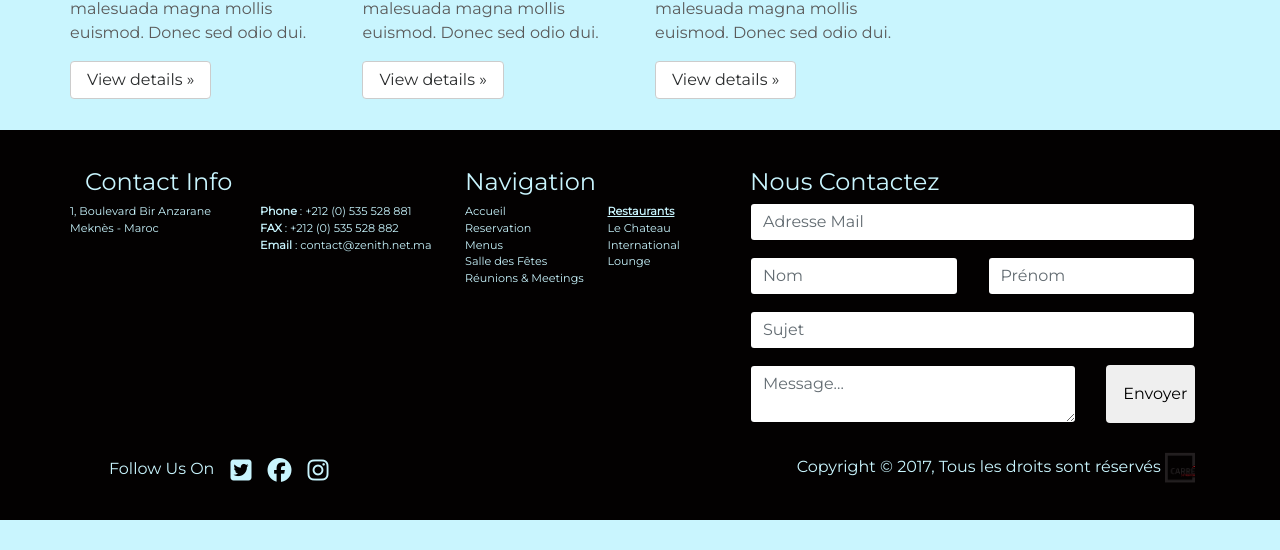
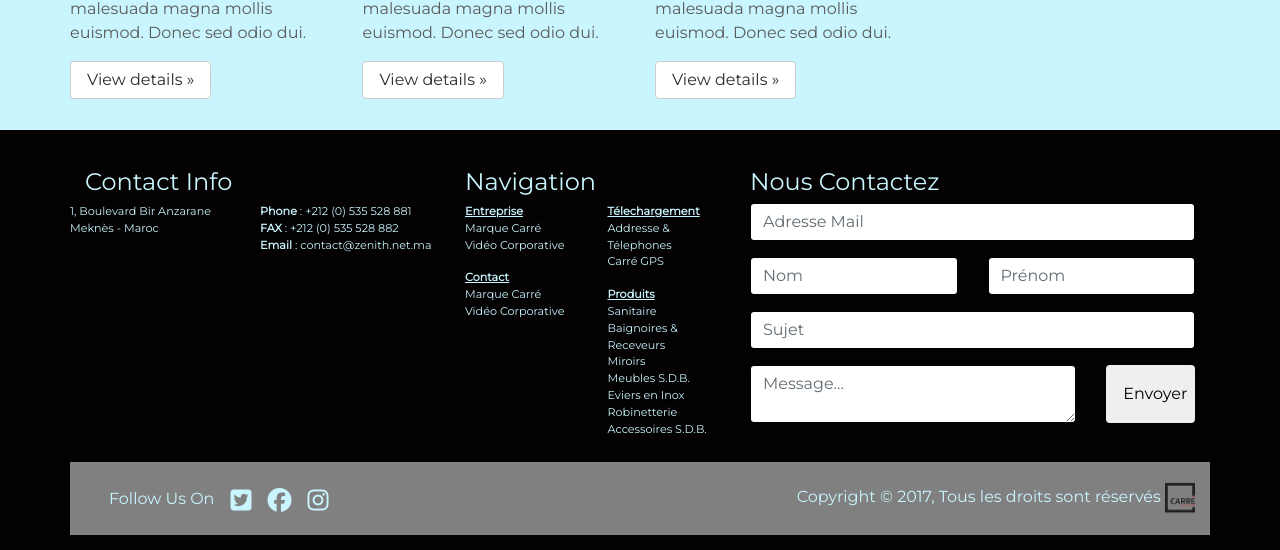
Before and after one commit to ThranduilUrM0m/Carre_Project, a Django app: page /carre_app/ in a window 1280 px wide. Shown: the part 1380-1930 px from the top of the page. Before the commit the page ends 1900 px from the top, so only its background shows below. Run offline with Django 3.2, Linux system fonts and the light colour scheme; some libraries are stand-ins or nearby versions; some web fonts are replaced.

Commit message:
home page done

```diff
--- a/carre_website/carre_app/static/carre_app/css/main.css
+++ b/carre_website/carre_app/static/carre_app/css/main.css
@@ -255,22 +310,23 @@ body .container-fluid {
   padding-top: 0.5em;
   border-top: 0.1em solid rgba(225, 220, 226, 0);
   color: #c9f5fe;
+  background-color: rgba(255, 255, 255, 0.5);
 }
-/* line 58, ../sass/_footer.scss */
+/* line 59, ../sass/_footer.scss */
 .footer .container #bottom_footer i {
   font-size: 1.5em;
   color: #c9f5fe;
 }
-/* line 62, ../sass/_footer.scss */
+/* line 63, ../sass/_footer.scss */
 .footer .container #bottom_footer label {
   font-size: 1em;
   color: #c9f5fe;
 }
-/* line 67, ../sass/_footer.scss */
+/* line 68, ../sass/_footer.scss */
 .footer .container #bottom_footer #copyright img {
   width: 30px;
 }
-/* line 70, ../sass/_footer.scss */
+/* line 71, ../sass/_footer.scss */
 .footer .container #bottom_footer #copyright span {
   float: right;
   margin: 0.5em auto;
--- a/carre_website/carre_app/static/carre_app/js/app.js
+++ b/carre_website/carre_app/static/carre_app/js/app.js
@@ -1,2 +1,99 @@
 var total_height = document.documentElement.clientHeight - ($('.header').height());
 $('.first_section').height(total_height);
+
+function doSomething() {
+    $('.s_x').html($('.carousel-item.active img').attr('alt')+' 2017');
+}
+
+setInterval(doSomething, 1); // Time in milliseconds
+
+String.prototype.replaceAt=function(index, replacement) {
+    return this.substr(0, index) + replacement+ this.substr(index + replacement.length);
+}
+$('.overlay_nav').hide();
+$('.header .nav-item').hover(
+  function() {
+	var categorie_name = $(this).find("span").html();
+	if(categorie_name === 'Sanitaire'){
+		$('.overlay_nav img').attr('src', $('.overlay_nav img').attr('src').replaceAt(26,"1"));
+		$('.overlay_nav ul').empty();
+		$('.overlay_nav ul').append('<li><h2>Collection</h2></li>');
+		$('.overlay_nav ul').append('<li>Vasque</li>');
+		$('.overlay_nav ul').append('<li>Lavabo</li>');
+		$('.overlay_nav ul').append('<li>Bloc</li>');
+		$('.overlay_nav ul').append('<li>Bidet</li>');
+	}
+	else if(categorie_name === 'Baignoires &amp; Receveurs'){
+		$('.overlay_nav img').attr('src', $('.overlay_nav img').attr('src').replaceAt(26,"2"));
+		$('.overlay_nav ul').empty();
+		$('.overlay_nav ul').append('<li><h2>Collection</h2></li>');
+		$('.overlay_nav ul').append('<li>Baignoires</li>');
+		$('.overlay_nav ul').append('<li>Receveurs</li>');
+	}
+	else if(categorie_name === 'Miroirs'){
+		$('.overlay_nav img').attr('src', $('.overlay_nav img').attr('src').replaceAt(26,"3"));
+		$('.overlay_nav ul').empty();
+		$('.overlay_nav ul').append('<li><h2>Collection</h2></li>');
+		$('.overlay_nav ul').append('<li>Standard</li>');
+		$('.overlay_nav ul').append('<li>Avec Lampe</li>');
+		$('.overlay_nav ul').append('<li>Avec LED</li>');
+		$('.overlay_nav ul').append('<li>Ovale</li>');
+		$('.overlay_nav ul').append('<li>Carré</li>');
+	}
+	else if(categorie_name === 'Meubles S.D.B.'){
+		$('.overlay_nav img').attr('src', $('.overlay_nav img').attr('src').replaceAt(26,"4"));
+		$('.overlay_nav ul').empty();
+		$('.overlay_nav ul').append('<li><h2>Collection</h2></li>');
+		$('.overlay_nav ul').append('<li>DINAR</li>');
+		$('.overlay_nav ul').append('<li>LUNA</li>');
+		$('.overlay_nav ul').append('<li>MARMARA</li>');
+		$('.overlay_nav ul').append('<li>MARS</li>');
+		$('.overlay_nav ul').append('<li>MILAS</li>');
+		$('.overlay_nav ul').append('<li>SAMBA</li>');
+		$('.overlay_nav ul').append('<li>SOMA</li>');
+		$('.overlay_nav ul').append('<li>VALS</li>');
+	}
+	else if(categorie_name === 'Eviers en Inox'){
+		$('.overlay_nav img').attr('src', $('.overlay_nav img').attr('src').replaceAt(26,"5"));
+		$('.overlay_nav ul').empty();
+		$('.overlay_nav ul').append('<li><h2>Collection</h2></li>');
+		$('.overlay_nav ul').append('<li>Simple</li>');
+		$('.overlay_nav ul').append('<li>Double</li>');
+		$('.overlay_nav ul').append('<li>Circulaire</li>');
+	}
+	else if(categorie_name === 'Robinetterie'){
+		$('.overlay_nav img').attr('src', $('.overlay_nav img').attr('src').replaceAt(26,"6"));
+		$('.overlay_nav ul').empty();
+		$('.overlay_nav ul').append('<li><h2>Collection</h2></li>');
+		$('.overlay_nav ul').append('<li>Mitigeur</li>');
+		$('.overlay_nav ul').append('<li>Robinet</li>');
+		$('.overlay_nav ul').append('<li>Poussoir</li>');
+		$('.overlay_nav ul').append('<li>Siphon</li>');
+		$('.overlay_nav ul').append('<li>Colonne</li>');
+		$('.overlay_nav ul').append('<li>Pomme</li>');
+	}
+	else if(categorie_name === 'Accessoires S.D.B.'){
+		$('.overlay_nav img').attr('src', $('.overlay_nav img').attr('src').replaceAt(26,"7"));
+		$('.overlay_nav ul').empty();
+		$('.overlay_nav ul').append('<li><h2>Collection</h2></li>');
+		$('.overlay_nav ul').append('<li>Titanic</li>');
+		$('.overlay_nav ul').append('<li>Flora</li>');
+		$('.overlay_nav ul').append('<li>DE LUXE</li>');
+		$('.overlay_nav ul').append('<li>ELEGANCE</li>');
+		$('.overlay_nav ul').append('<li>KUMRU</li>');
+		$('.overlay_nav ul').append('<li>TEGRA</li>');
+		$('.overlay_nav ul').append('<li>Autre</li>');
+	}
+	$('.overlay_nav').show();
+  }, function() {
+	$('.overlay_nav').hide();
+  }
+);
+
+$('.overlay_nav').hover(
+  function() {
+	$(this).show();
+  }, function() {
+	$(this).hide();
+  }
+);
--- a/carre_website/carre_app/static/carre_app/sass/_footer.scss
+++ b/carre_website/carre_app/static/carre_app/sass/_footer.scss
@@ -55,6 +55,7 @@
 			padding-top: 0.5em;
 			border-top: 0.1em solid $bg-color-rgba;
 			color: $bg-color;
+			background-color: rgba(255, 255, 255, 0.5);
 			i{
 				font-size: 1.5em;
 				color: $bg-color;
--- a/carre_website/carre_app/static/carre_app/sass/main.scss
+++ b/carre_website/carre_app/static/carre_app/sass/main.scss
@@ -1,6 +1,7 @@
 $font-stack: 'Montserrat', sans-serif;
 $bg-color: #c9f5fe;
-$bg-color-rgba: rgba(225, 220, 226, 0.2);
+$bg-color-rgba: rgba(225, 220, 226, .2);
+$bg-color-black-rgba: rgba(3, 1, 1, .8);
 $bg-color-black: #030101;
 
 body * {
--- a/carre_website/carre_app/templates/carre_app/index_home.html
+++ b/carre_website/carre_app/templates/carre_app/index_home.html
@@ -59,7 +59,6 @@
 									<div class="dropdown-menu">
 										<a class="dropdown-item" href="#"><span>Adresses Et Télephones</span></a>
 										<a class="dropdown-item" href="#"><span>Carré GPS</span></a>
-										<a class="dropdown-item" href="#"><span>Contactez-Nous !</span></a>
 									</div>
 								</li>
 						    </ul>
@@ -135,11 +134,6 @@
 								</li>
 								<li class="nav-item">
 									<a type="button" class="btn  nav-link" href="#">
-										<span>Eviers en Inox</span>
-									</a>
-								</li>
-								<li class="nav-item">
-									<a type="button" class="btn  nav-link" href="#">
 										<span>Robinetterie</span>
 									</a>
 								</li>
@@ -161,14 +155,36 @@
 					<div id="carouselExampleSlidesOnly" class="carousel slide" data-ride="carousel">
 						<div class="carousel-inner" role="listbox">
 						    <div class="carousel-item active">
-					      <img class="d-block img-fluid" src="..." alt="First slide">
+						      <img class="d-block" src="{% static 'carre_app/media/s_1.png' %}" alt="Sanitaire">
 						    </div>
 						    <div class="carousel-item">
-					      <img class="d-block img-fluid" src="..." alt="Second slide">
+						      <img class="d-block" src="{% static 'carre_app/media/s_2.png' %}" alt="Baignoires & Receveurs">
 						    </div>
 						    <div class="carousel-item">
-					      <img class="d-block img-fluid" src="..." alt="Third slide">
+						      <img class="d-block" src="{% static 'carre_app/media/s_3.png' %}" alt="Miroirs">
 						    </div>
+						    <div class="carousel-item">
+						      <img class="d-block" src="{% static 'carre_app/media/s_4.png' %}" alt="Meubles S.D.B.">
+						    </div>
+						    <div class="carousel-item">
+						      <img class="d-block" src="{% static 'carre_app/media/s_5.png' %}" alt="Eviers en Inox">
+						    </div>
+						    <div class="carousel-item">
+						      <img class="d-block" src="{% static 'carre_app/media/s_6.png' %}" alt="Robinetterie">
+						    </div>
+						    <div class="carousel-item">
+						      <img class="d-block" src="{% static 'carre_app/media/s_7.png' %}" alt="Accessoires S.D.B.">
+						    </div>
+							<div class="overlay_nav">
+								<img class="overlay_nav_element" src="{% static 'carre_app/media/s_1.png' %}">
+								<ul class="overlay_nav_element">
+									<li><h2>Collection</h2></li>
+								</ul>
+							</div>
+						</div>
+						<div class="overlay">
+						    <div class="text">Nouveautés</div>
+						    <div class="s_x"></div>
 						</div>
 					</div>
 				</div>
@@ -256,19 +272,31 @@
 							<div class="row">
 								<div id="first_navigation_column" class="col-6 col-sm-6 col-md-6 col-lg-6 col-xl-6">
 									<ul>
-										<li><a href="#">Accueil</a></li>
-										<li><a href="#">Reservation</a></li>
-										<li><a href="#">Menus</a></li>
-										<li><a href="#">Salle des Fêtes</a></li>
-										<li><a href="#">Réunions & Meetings</a></li>
+										<li><u><strong>Entreprise</strong></u></li>
+										<li><a href="#">Marque Carré</a></li>
+										<li><a href="#">Vidéo Corporative</a></li>
+									</ul>
+									<ul>
+										<li><u><strong>Contact</strong></u></li>
+										<li><a href="#">Marque Carré</a></li>
+										<li><a href="#">Vidéo Corporative</a></li>
 									</ul>
 								</div>
 								<div class="col-6 col-sm-6 col-md-6 col-lg-6 col-xl-6">
 									<ul>
-										<li><u><strong>Restaurants</strong></u></li>
-										<li><a href="#">Le Chateau</a></li>
-										<li><a href="#">International</a></li>
-										<li><a href="#">Lounge</a></li>
+										<li><u><strong>Télechargement</strong></u></li>
+										<li><a href="#">Addresse & Télephones</a></li>
+										<li><a href="#">Carré GPS</a></li>
+									</ul>
+									<ul>
+										<li><u><strong>Produits</strong></u></li>
+										<li><a href="#">Sanitaire</a></li>
+										<li><a href="#">Baignoires & Receveurs</a></li>
+										<li><a href="#">Miroirs</a></li>
+										<li><a href="#">Meubles S.D.B.</a></li>
+										<li><a href="#">Eviers en Inox</a></li>
+										<li><a href="#">Robinetterie</a></li>
+										<li><a href="#">Accessoires S.D.B.</a></li>
 									</ul>
 								</div>
 							</div>
```
Also changed, not shown: other parts of carre_website/carre_app/static/carre_app/css/main.css (+59 -4 lines), carre_website/carre_app/static/carre_app/sass/_firstsection.scss (+48 -1 lines), carre_website/carre_app/static/carre_app/media/s_1.png (added), carre_website/carre_app/static/carre_app/media/s_2.png (added), carre_website/carre_app/static/carre_app/media/s_3.png (added), carre_website/carre_app/static/carre_app/media/s_4.png (added), carre_website/carre_app/static/carre_app/media/s_5.png (added), carre_website/carre_app/static/carre_app/media/s_6.png (added), carre_website/carre_app/static/carre_app/media/s_7.png (added). Lines whose indentation alone changed are shown as unchanged.
